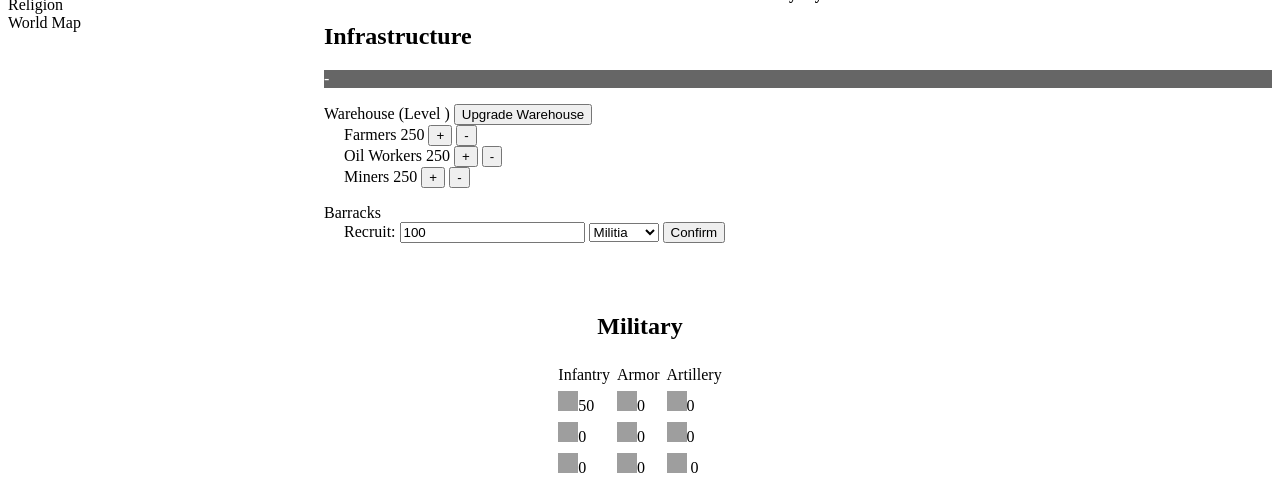
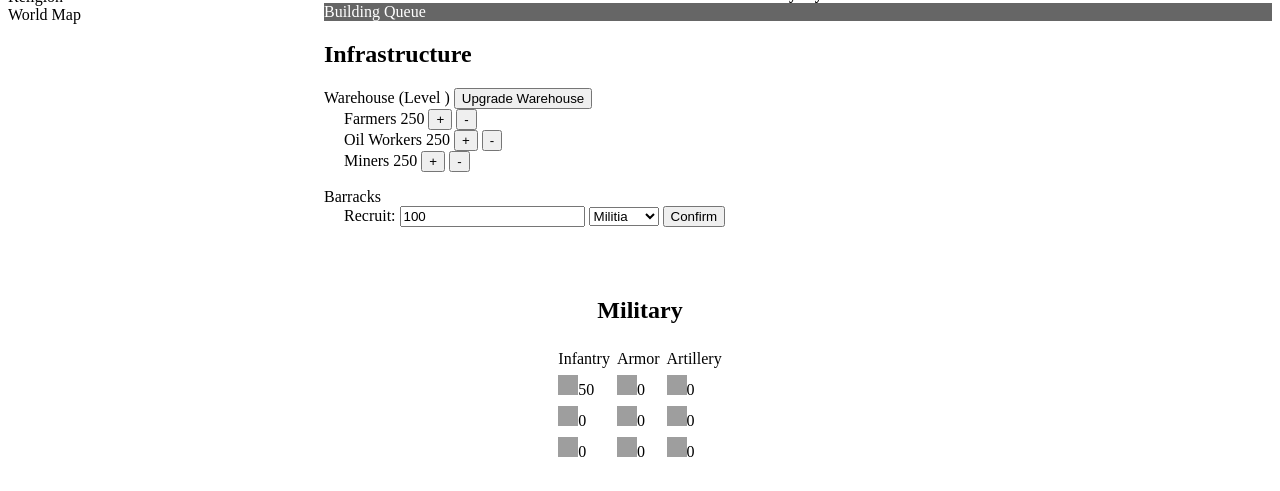
Before and after one commit to uiri/Gunboat-Diplomacy, a Django app: page / in a window 1280 px wide. Shown: the part 935-1426 px from the top of the page. After the commit the page ends 1392 px from the top, so only its background shows below. Run offline with Django 3.2, Linux system fonts and the light colour scheme; grey boxes are pictures that could not be loaded.

Commit message:
queue fix (again)
population fixed, but queue still acts really screwy

```diff
--- a/templates/index.html
+++ b/templates/index.html
@@ -127,13 +127,12 @@
 loadQueue();
 var queueHTML;
 
-function queueItem(itemdescription,foodCost,fuelCost,metalCost,populationCost,productionCost,endResult){
+function queueItem(itemdescription,foodCost,fuelCost,metalCost,productionCost,endResult){
 	this.description = itemdescription;
 
 	this.food = foodCost;
 	this.fuel = fuelCost;
 	this.metal = metalCost;
-	this.population = populationCost;
 	this.duration = (productionCost/production);
 		this.duration *= 21600000;
 		this.completionDate = new Date();
@@ -142,7 +141,7 @@
 	this.result = endResult;
 	this.itemText = document.createElement("div");
 	itemText.setAttribute("style", "border:black;");
-	itemText.innerHTML = "<b>" + this.description + "<//b>"
+	itemText.innerHTML = "<b>" + this.description + "<//b> "
 	queueHTML.appendChild(itemText);
 	this.durationText = document.createElement("span");
 	durationText.setAttribute("name", this.description);
@@ -152,8 +151,15 @@
 //goes through the queue
 function doQueue () {
 	var current = queue[0];
-	var seconds = 0;
-	setTimeout("eval(current.endResult); shift(queue); food -= current.food; fuel -= current.fuel; metal -= current.metal; population -= current.population; queueHTML.removeChild(queueHTML.childNodes[0]); update(); doQueue();", current.duration);
+	setTimeout("eval(current.endResult);", current.duration);
+	food -= current.food;
+	fuel -= current.fuel;
+	metal -= current.metal;
+	shift(queue);
+	queueHTML.removeChild(queueHTML.childNodes[0]);
+	update();
+	if (queue.length > 0)
+		doQueue();
 }
 
 //queues units; DUH!
@@ -167,19 +173,19 @@
 		switch(unitType){
 			case 0:
 				if (food > unitNumber*50 && fuel > unitNumber*10 && metal > unitNumber*30 && availablePop > unitNumber) {
-					queue.push(queueItem(unitNumber +  "Militia", unitNumber*50, unitNumber*10, unitNumber*30, unitNumber, unitNumber*60, "militia += " + unitNumber));
+					queue.push(queueItem(unitNumber +  "Militia", unitNumber*50, unitNumber*10, unitNumber*30, unitNumber*60, "militia += " + unitNumber));
 				} else
 				alert("Insufficient funds.");
 			break;
 			case 1:
 			if (food > unitNumber*30 && fuel > unitNumber*70 && metal > unitNumber*30 && availablePop > unitNumber) {
-					queue.push(queueItem(unitNumber + " Infantry", unitNumber*30, unitNumber*70, unitNumber*30, unitNumber, unitNumber*65, "infantry += " + unitNumber));
+					queue.push(queueItem(unitNumber + " Infantry", unitNumber*30, unitNumber*70, unitNumber*30, unitNumber*65, "infantry += " + unitNumber));
 				} else
 				alert("Insufficient funds.");
 			break;
 			case 2:
 			if (food > unitNumber*60 && fuel > unitNumber*40 && metal > unitNumber*30 && availablePop > unitNumber) {
-					queue.push(queueItem(unitNumer + " Marines", unitNumber*60, unitNumber*40, unitNumber*30, unitNumber, unitNumber*65, "marines += " + unitNumber));
+					queue.push(queueItem(unitNumer + " Marines", unitNumber*60, unitNumber*40, unitNumber*30, unitNumber*65, "marines += " + unitNumber));
 				} else
 				alert("Insufficient funds.");
 			break;
@@ -223,9 +229,8 @@
   <div align="right"><strong>Loyalty: <img src="http://forums.civfanatics.com/images/smilies/smile.gif" /><span id="loyalty"></span>%</strong></div>
 </div>
 
-
+<div id="queuediv" style="background:#666; color:#FFF;">Building Queue</div>
 <h2>Infrastructure</h2>
-<div id="queuediv" style="background:#666; color:#FFF;">-</div>
 <p>Warehouse (Level <span id="warehouse"></span>) <button onclick="update(); upgrade(warehouse);">Upgrade Warehouse</button>
 <br />
 &nbsp;&nbsp;&nbsp;&nbsp;&nbsp;Farmers
@@ -250,7 +255,7 @@
   <option>Infantry</option>
   <option>Marines</option>
 </select>
-<button onclick="buildUnits('barracks'); queue();">Confirm</button>
+<button onclick="buildUnits('barracks'); if (queue.length = 0) doQueue();">Confirm</button>
 </p>
 <p>&nbsp;</p>
     </td>
@@ -277,7 +282,7 @@
 <tr>
 	<td><img src="http://www.civfanatics.com/images/civ4/info_center/units/marine.jpg" alt="Marines" width="20" height="20" /><span id="marinenum"></span></td>
    	<td><img src="http://www.civfanatics.com/images/civ4/info_center/units/panzer.jpg" alt="Infantry Fighting Vehicles" width="20" height="20" /><span id="ifvnum"></span></td>
-   	<td><img src="http://www.civfanatics.com/images/civ4/info_center/units/artillery.jpg" alt="Fixed Guns" width="20" height="20" /> <span id="fixedgunnum"></span></td>
+   	<td><img src="http://www.civfanatics.com/images/civ4/info_center/units/artillery.jpg" alt="Fixed Guns" width="20" height="20" /><span id="fixedgunnum"></span></td>
 </tr>
 </table>
 </div>
```
